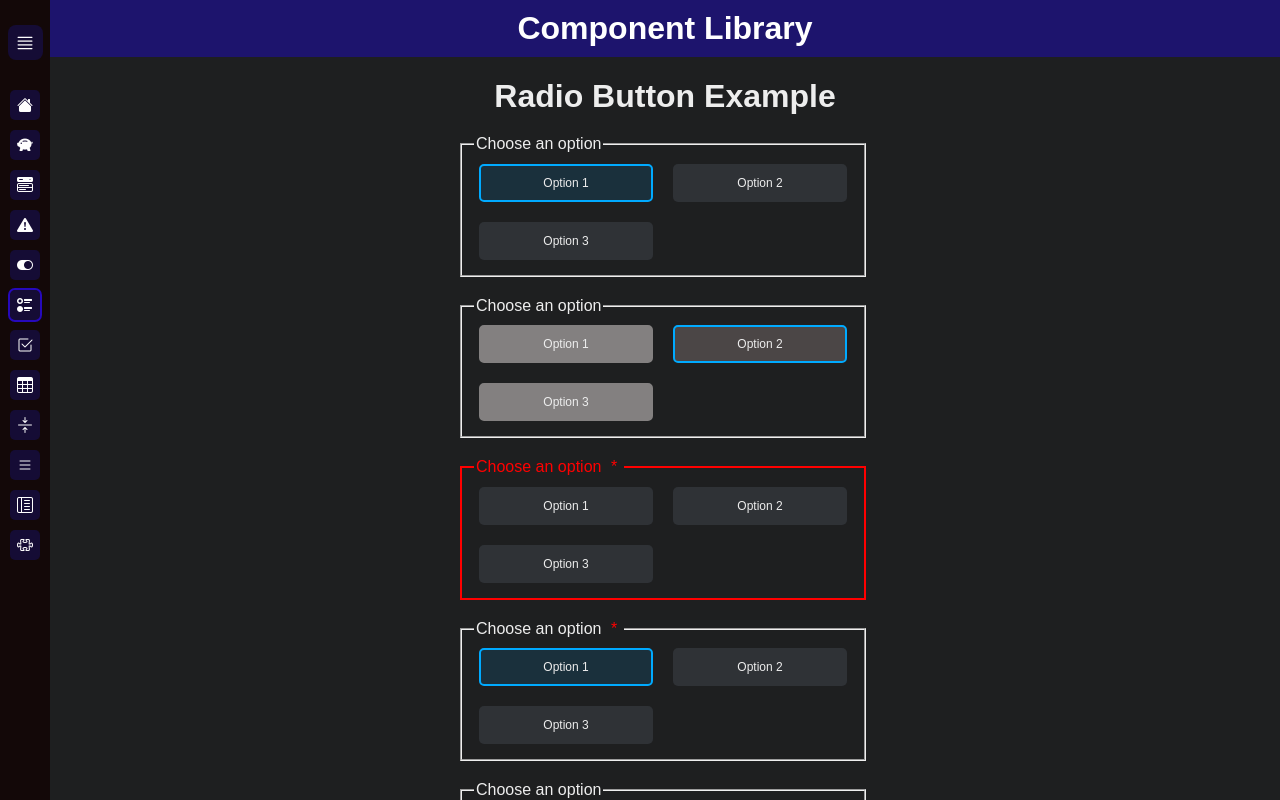
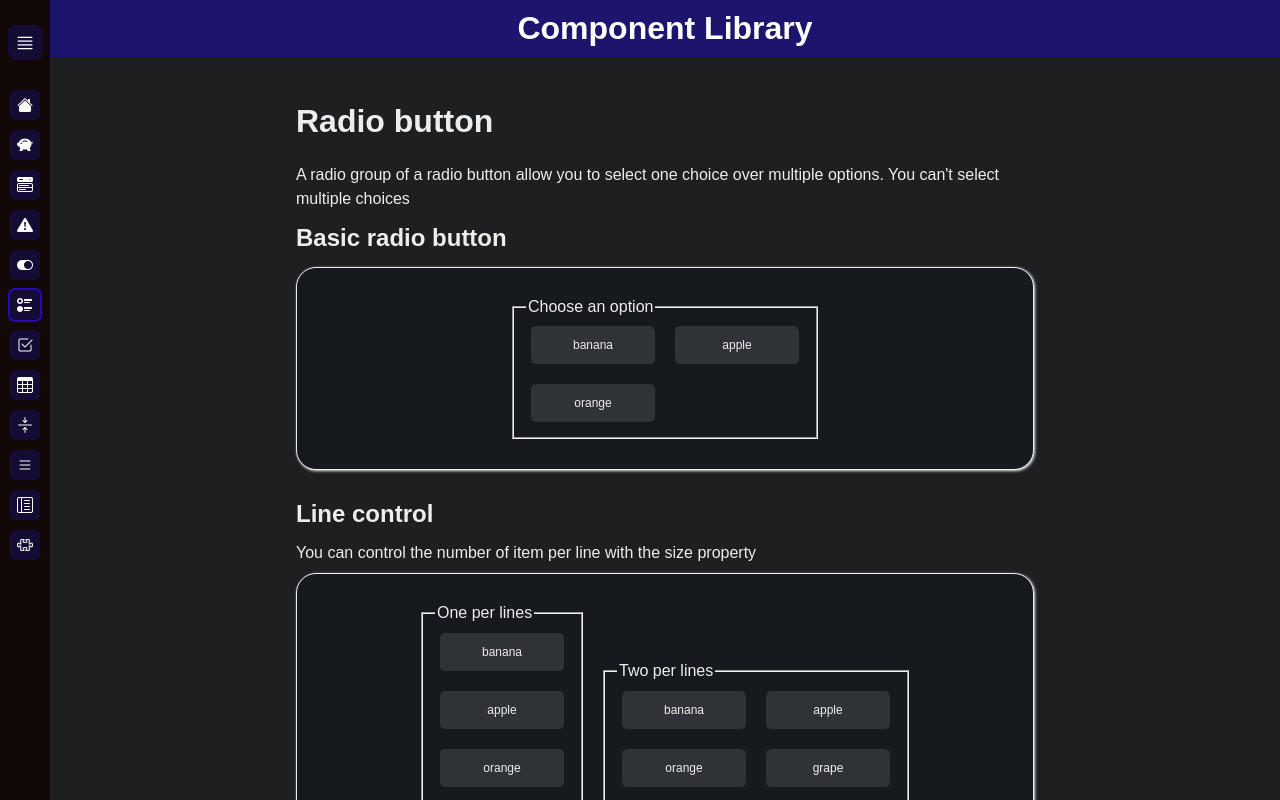
Before and after one commit to Azarta2Zygoto/useful-components, a Next.js app: page /useful-components/radio-button in a window 1280 px wide. Built offline with nearby package versions, Linux system fonts and the light colour scheme.

Commit message:
radiobutton

```diff
--- a/src/app/globals.css
+++ b/src/app/globals.css
@@ -87,3 +87,11 @@ main{
     flex-wrap: wrap;
     gap: 20px;
 }
+
+
+@media (max-width: 600px) {
+    main {
+        padding: 2% 5% 5% 5%;
+        width: 90%;
+    }
+}
--- a/src/app/index.css
+++ b/src/app/index.css
@@ -1,12 +1,3 @@
-
-@media (max-width: 600px) {
-    main {
-        padding: 2% 5% 0 5%;
-        width: 90%;
-    }
-}
-
-
 :root{
     --bg2: #161a1f;
 }
@@ -82,6 +73,18 @@ p {
     border-radius: 8px;
     border: 1px solid var(--border-color-special);
 }
+
+.warning-component {
+    position: relative;
+    display: flex;
+    flex-direction: row;
+    padding: 5px 10px 5px 30px;
+    margin: 5px 0;
+    max-width: 100%;
+    background-color: var(--warning-bg-color);
+    border-radius: 8px;
+    border: 1px solid var(--warning-border-color);
+}
 .info-icon {
     position: absolute;
     top: 50%;
--- a/src/app/radio-button/page.tsx
+++ b/src/app/radio-button/page.tsx
@@ -1,14 +1,31 @@
 "use client";
 
-import {useState} from "react";
+import React, { useState, Fragment} from "react";
 import RadioGroup from "@/component/radioButton/radioGroup";
+import { WarningComponent } from "@/self/moreInfo";
 
 const radioList = [
-    "option1",
-    "option1",
     "",
-    "option1",
-    "option1"
+    "",
+    "",
+    "",
+    "",
+    "",
+    ""
+]
+
+const options3 = [
+    "banana",
+    "apple",
+    "orange"
+]
+
+const options5 = [
+    "banana",
+    "apple",
+    "orange",
+    "grape",
+    "mango"
 ]
 
 export default function RadioButtonPage() {
@@ -23,77 +40,154 @@ export default function RadioButtonPage() {
     };
 
     return (
-        <div>
-            <h1>Radio Button Example</h1>
+        <main>
+            <h1>Radio button</h1>
+            <p>A radio group of a radio button allow you to select one choice over multiple options. You can&apos;t select multiple choices</p>
+
+            <h2>Basic radio button</h2>
+            <div className="inner-component">
                 <RadioGroup
-                name="example"
+                    name="radio-group-3"
                     title="Choose an option"
-                values={["option1", "option2", "option3"]}
+                    values={options3}
                     selectedValue={selectedValue[0]}
-                label={["Option 1", "Option 2", "Option 3"]}
                     onChange={(e)=>handleChange(e, 0)}
                     size={2}
-                style={{ margin: "20px 0" }}
+                    individualStyle={{width:"100px"}}
+                />
+            </div>
+            <h2>Line control</h2>
+            <p>You can control the number of item per line with the size property</p>
+            <div className="inner-component">
+                <RadioGroup
+                    name="radio-group-5-1"
+                    title="One per lines"
+                    values={options5}
+                    selectedValue={selectedValue[1]}
+                    onChange={(e)=>handleChange(e, 1)}
+                    size={1}
+                    individualStyle={{width:"100px"}}
                 />
                 <RadioGroup
-                name="example disabled"
-                title="Choose an option"
-                values={["option1", "option2", "option3"]}
-                selectedValue={"option2"}
-                label={["Option 1", "Option 2", "Option 3"]}
-                onChange={(e)=>handleChange(e, 1)}
-                disabled
-                deselect
+                    name="radio-group-5-2"
+                    title="Two per lines"
+                    values={options5}
+                    selectedValue={selectedValue[2]}
+                    onChange={(e)=>handleChange(e, 2)}
                     size={2}
-                style={{ margin: "20px 0" }}
+                    individualStyle={{width:"100px"}}
                 />
                 <RadioGroup
-                name="example required"
-                title="Choose an option"
-                values={["option1", "option2", "option3"]}
-                selectedValue={selectedValue[2]}
-                label={["Option 1", "Option 2", "Option 3"]}
-                onChange={(e)=>handleChange(e, 2)}
+                    name="radio-group-5-3"
+                    title="Three per lines"
+                    values={options5}
+                    selectedValue={selectedValue[3]}
+                    onChange={(e)=>handleChange(e, 3)}
+                    size={3}
+                    individualStyle={{width:"100px"}}
+                />
+            </div>
+            <WarningComponent>
+                <p>If the width of the screen is too low, there isn&apos;t any automatic change to not overflow from the screen.</p>
+            </WarningComponent>
+            <h2>Disabled</h2>
+            <p>You can disable the entire radio group or specific values.</p>
+            <div className="inner-component">
+                <RadioGroup
+                    name="radio-group-disabled"
+                    title="Disabled options"
+                    values={options3}
+                    selectedValue={"banane"}
+                    onChange={()=>{}}
+                    disabled
+                    size={2}
+                    individualStyle={{width:"100px"}}
+                />
+                <RadioGroup
+                    name="radio-group-disabled-values"
+                    title="Disabled values"
+                    values={options5}
+                    selectedValue={selectedValue[4]}
+                    onChange={(e)=>handleChange(e, 4)}
+                    disabledValues={["apple", "grape"]}
+                    size={2}
+                    individualStyle={{width:"100px"}}
+                />
+            </div>
+            <h2>Required</h2>
+            <p>You can ask the user to select one option.</p>
+            <div className="inner-component">
+                <RadioGroup
+                    name="radio-group-required"
+                    title="You must choose an option"
+                    values={options3}
+                    selectedValue={selectedValue[5]}
+                    onChange={(e)=>handleChange(e, 5)}
                     required
                     size={2}
-                style={{ margin: "20px 0" }}
+                    individualStyle={{width:"100px"}}
                 />
+            </div>
+            <h2>Deselect</h2>
+            <p>You can allow the user to deselect an option by clicking on it again.</p>
+            <div className="inner-component">
                 <RadioGroup
-                name="example deselect"
-                title="Choose an option"
-                values={["option1", "option2", "option3"]}
-                selectedValue={selectedValue[3]}
-                label={["Option 1", "Option 2", "Option 3"]}
-                onChange={(e)=>handleChange(e, 3)}
+                    name="radio-group-deselect"
+                    title="Choose an option and deselect if needed"
+                    values={options3}
+                    selectedValue={selectedValue[6]}
+                    onChange={(e)=>handleChange(e, 6)}
                     required
                     size={2}
                     deselect
-                style={{ margin: "20px 0" }}
+                    individualStyle={{width:"100px"}}
                 />
+            </div>
+            <h2>Labeling</h2>
+            <p>You can put label that will be display instead of the value of the radio button<br/>
+            That is not regular label but can be React node !</p>
+
+            <div className="inner-component">
                 <RadioGroup
-                name="example disabled doble"
+                    name="radio-group-tooltip"
                     title="Choose an option"
-                values={["option1", "option2", "option3"]}
-                selectedValue={selectedValue[4]}
-                label={["Option 1", "Option 2", "Option 3"]}
-                onChange={(e)=>handleChange(e, 4)}
+                    values={options5}
+                    selectedValue={selectedValue[7]}
+                    label={options5.map((value)=>
+                        <Fragment key={value}>
+                            {/* eslint-disable-next-line @next/next/no-img-element*/}
+                            <img src={`/useful-components/${value}-icon.svg`} alt={value} style={{width:"20px", height:"20px", verticalAlign:"middle"}}/>
+                            &nbsp;<span style={{textTransform:"capitalize"}}>{value}</span>
+                        </Fragment>
+                    )}
+                    onChange={(e)=>handleChange(e, 7)}
                     size={2}
                     deselect
-                disabledValues={["option2"]}
-                style={{ margin: "20px 0" }}
+                    individualStyle={{width:"100px"}}
                 />
+            </div>
+            <h2>Tooltip</h2>
+            <p>You can add a tooltip to each radio button, it will display the value of the radio button when hovering it.</p>
+
+            <div className="inner-component">
                 <RadioGroup
-                name="example disabled tooltip"
+                    name="radio-group-tooltip"
                     title="Choose an option"
-                values={["option1", "option2", "option3"]}
-                selectedValue={selectedValue[5]}
-                label={["Option 1", "Option 2", "Option 3"]}
-                onChange={(e)=>handleChange(e, 5)}
+                    values={options5}
+                    selectedValue={selectedValue[7]}
+                    label={options5.map((value)=>
+                        <Fragment key={value}>
+                            {/* eslint-disable-next-line @next/next/no-img-element*/}
+                            <img src={`/useful-components/${value}-icon.svg`} alt={value} style={{width:"20px", height:"20px", verticalAlign:"middle"}}/>
+                        </Fragment>
+                    )}
+                    onChange={(e)=>handleChange(e, 7)}
                     size={2}
                     deselect
                     tooltip
-                disabledValues={["option2"]}
+                    individualStyle={{width:"100px"}}
                 />
             </div>
+        </main>
     );
 }
--- a/src/component/radioButton/radioButton.css
+++ b/src/component/radioButton/radioButton.css
@@ -27,25 +27,25 @@ input[type="radio"]:disabled:not(:checked) + label {
 }
 .radio-button-container {
     position: relative;
-    display: block;
+    margin: 5px;
     background-color: transparent;
-    margin: 5px;
     cursor: pointer;
 }
 .radio-button-container label {
     display: inline-flex;
     justify-content: center;
     align-items: center;
+    width: 150px;
     padding: 10px 10px;
+    border: 2px solid transparent;
     border-radius: 5px;
-    width: 150px;
     background-color: var(--input-bg-color);
-    border: 2px solid transparent;
     color: var(--fg);
     font-size: 12px;
-    cursor: pointer;
+
     outline: 2px solid transparent;
     outline-offset: 1px;
+    cursor: pointer;
     transition: all 0.3s ease;
 }
 .radio-button-container label:hover {
--- a/src/component/radioButton/radioButton.tsx
+++ b/src/component/radioButton/radioButton.tsx
@@ -47,8 +47,8 @@ export default function RadioButton({
         }
     }
     return (
-        <Tooltip title={label?label.toString():value} active={tooltip??false}>
-            <div className="radio-button-container">
+        <Tooltip title={value} active={tooltip??false}>
+            <div className={`radio-button-container ${className ? className + "-container" : ""}`}>
                 <input
                     type="radio"
                     id={name+ "-" +value}
--- a/src/self/moreInfo.tsx
+++ b/src/self/moreInfo.tsx
@@ -20,3 +20,20 @@ export function InfoComponent({
         </div>
     );
 }
+
+
+export function WarningComponent({
+    children
+}: MoreInfoProps): JSX.Element {
+    return (
+        <div className="warning-component">
+            <Icon
+                name="exclamation-circle-fill"
+                size={20}
+                color="var(--warning-border-color)"
+                className="info-icon"
+            />
+            {children}
+        </div>
+    );
+}
```
Lines whose indentation alone changed are shown as unchanged.
